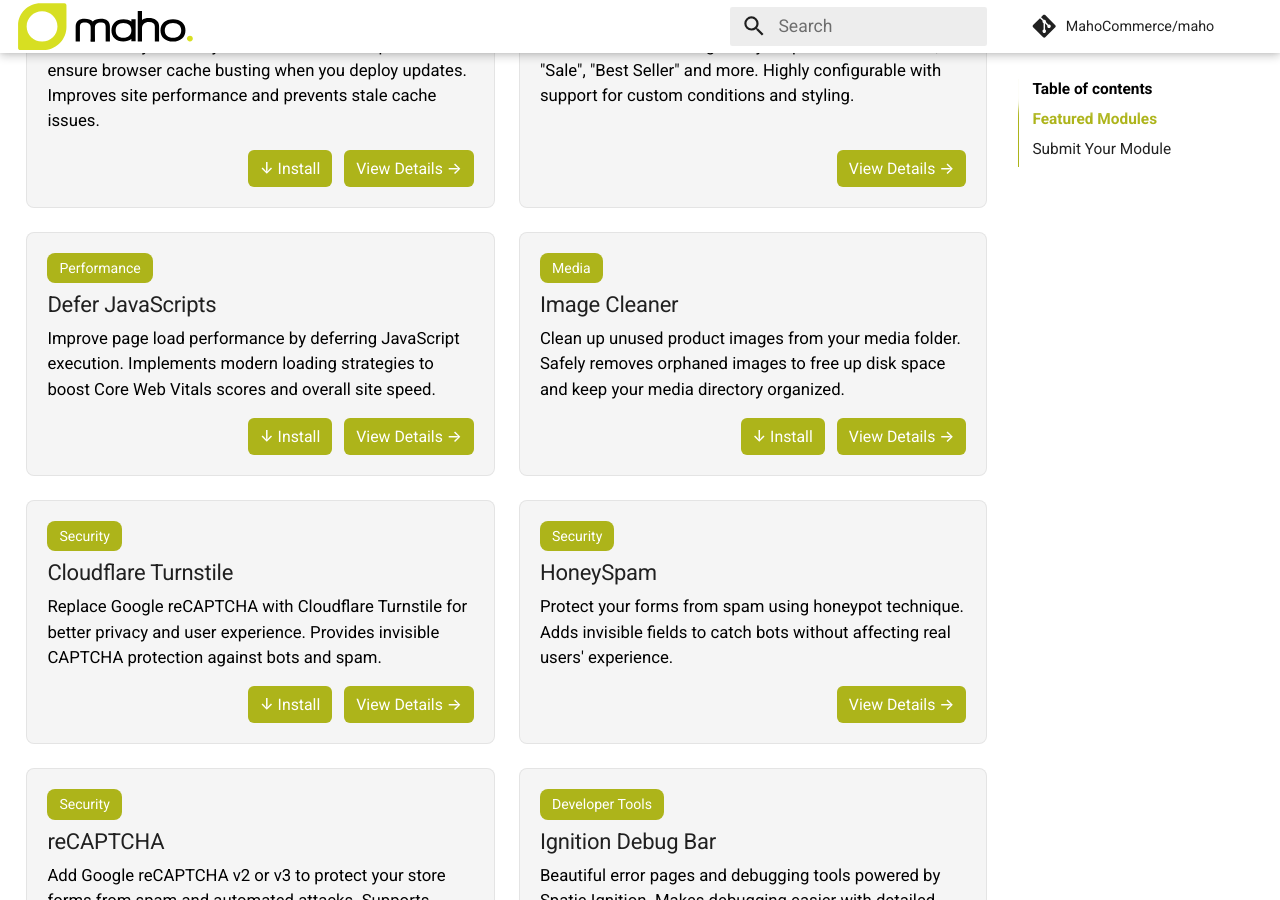
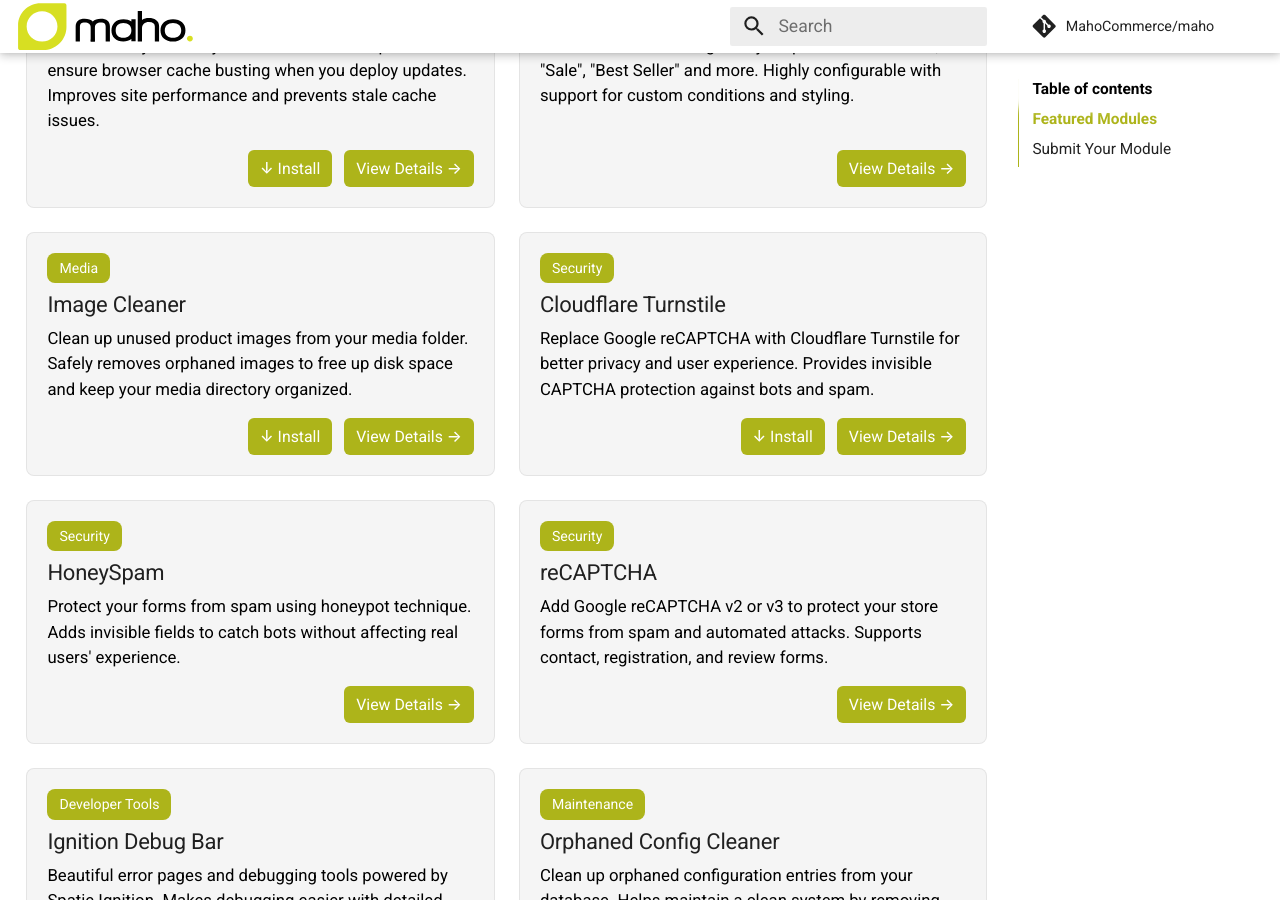
Before and after one commit to MahoCommerce/mahocommerce.com, an MkDocs documentation site: the page built from docs/marketplace.md, in a window 1280 px wide and 900 px high, scrolled down 503 px. Built offline with MkDocs 1.6.1 and Material for MkDocs 9.7.7, drawn with Linux system fonts in a browser that asks for light colours; comment, search, counter and statistics services are not loaded.

Commit message:
removed js defer since it is built in the core now

```diff
--- a/docs/marketplace.md
+++ b/docs/marketplace.md
@@ -253,23 +253,6 @@
         <div class="app-footer">
             <div class="app-actions">
                 <a href="https://github.com/customgento/CustomGento_ProductBadges" class="app-button app-button-primary" target="_blank">
-                    View Details →
-                </a>
-            </div>
-        </div>
-    </div>
-
-    <!-- Defer JavaScripts -->
-    <div class="app-card" data-category="performance">
-        <span class="app-category">Performance</span>
-        <h3 class="app-title">Defer JavaScripts</h3>
-        <p class="app-description">Improve page load performance by deferring JavaScript execution. Implements modern loading strategies to boost Core Web Vitals scores and overall site speed.</p>
-        <div class="app-footer">
-            <div class="app-actions">
-                <button class="app-button app-button-primary" onclick="showInstallModal('fballiano/openmage-defer-javascripts')">
-                    ↓ Install
-                </button>
-                <a href="https://github.com/fballiano/openmage-defer-javascripts" class="app-button app-button-primary" target="_blank">
                     View Details →
                 </a>
             </div>
```
